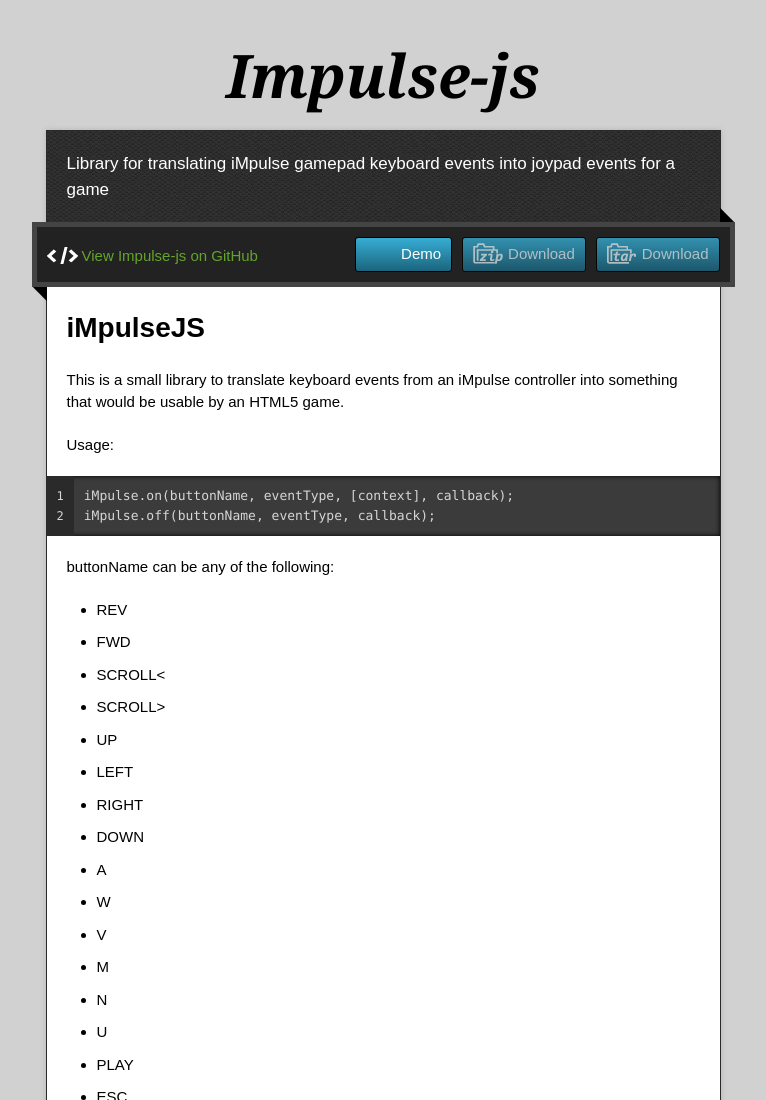
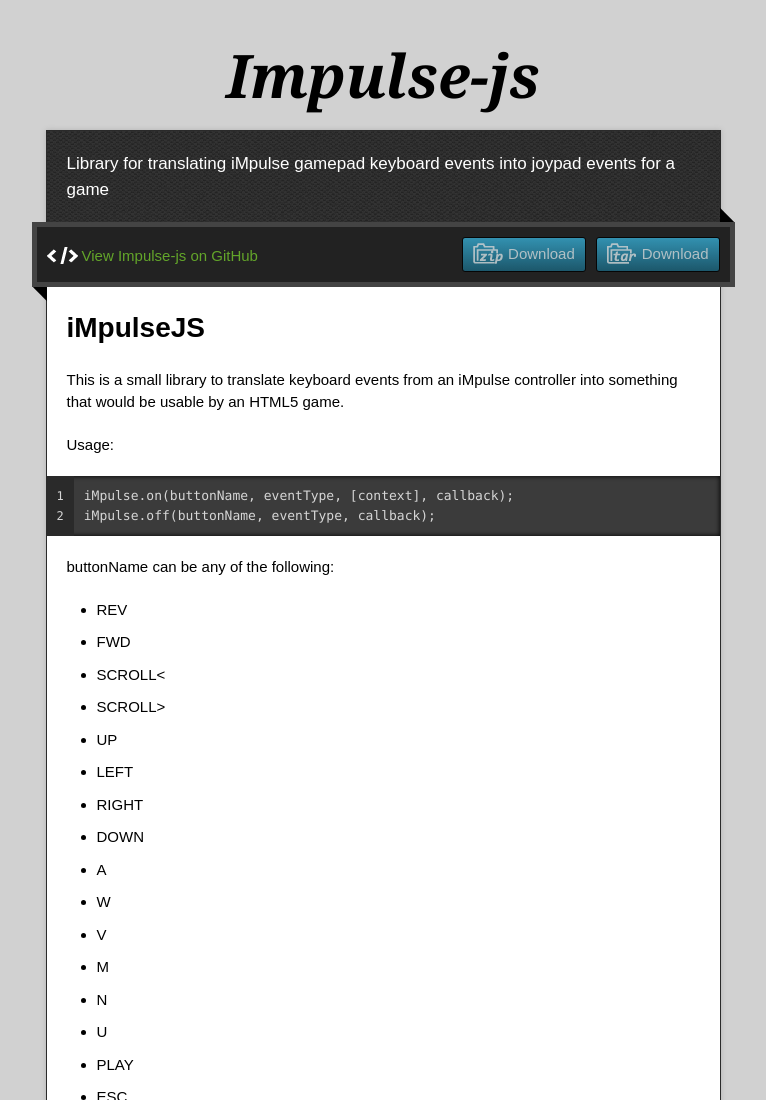
Before and after one commit to Fordi/impulse-js, a plain HTML site: page index.html in a window 1280 px wide. Shown: the top 1100 px of the page, without its empty margins (257-1023 px from the left). Drawn offline with nearby package versions, Linux system fonts and the light colour scheme.

```diff
--- a/index.html
+++ b/index.html
@@ -31,7 +31,6 @@
         <div class="inner">
           <a href="https://github.com/Fordi/impulse-js/tarball/master" class="download-button tar"><span>Download</span></a>
           <a href="https://github.com/Fordi/impulse-js/zipball/master" class="download-button zip"><span>Download</span></a>
-		  <a href="demo" class="download-button"><span>Demo</span></a>
           <a href="https://github.com/Fordi/impulse-js" class="code">View Impulse-js on GitHub</a>
         </div>
         <span class="blc"></span><span class="trc"></span>
```
